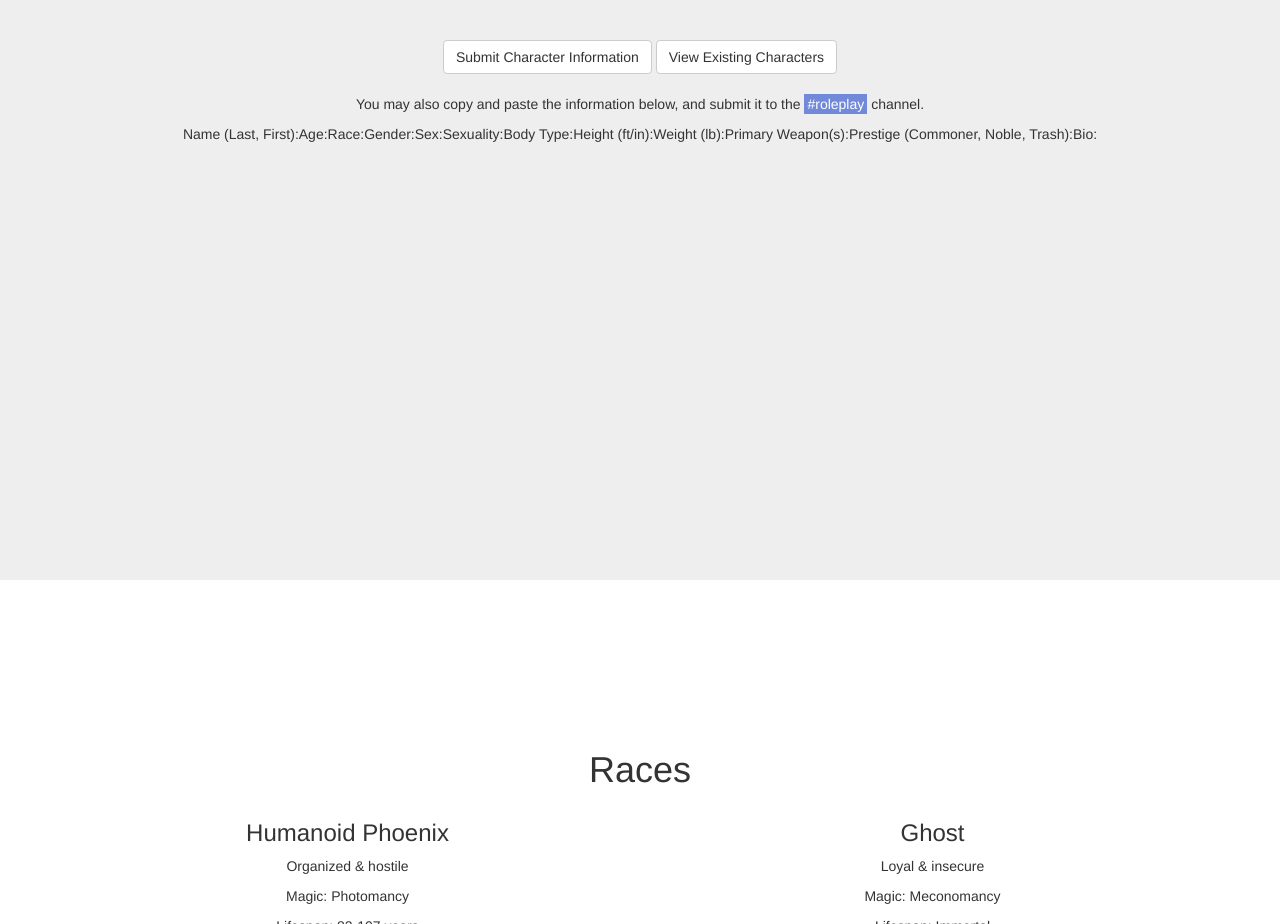
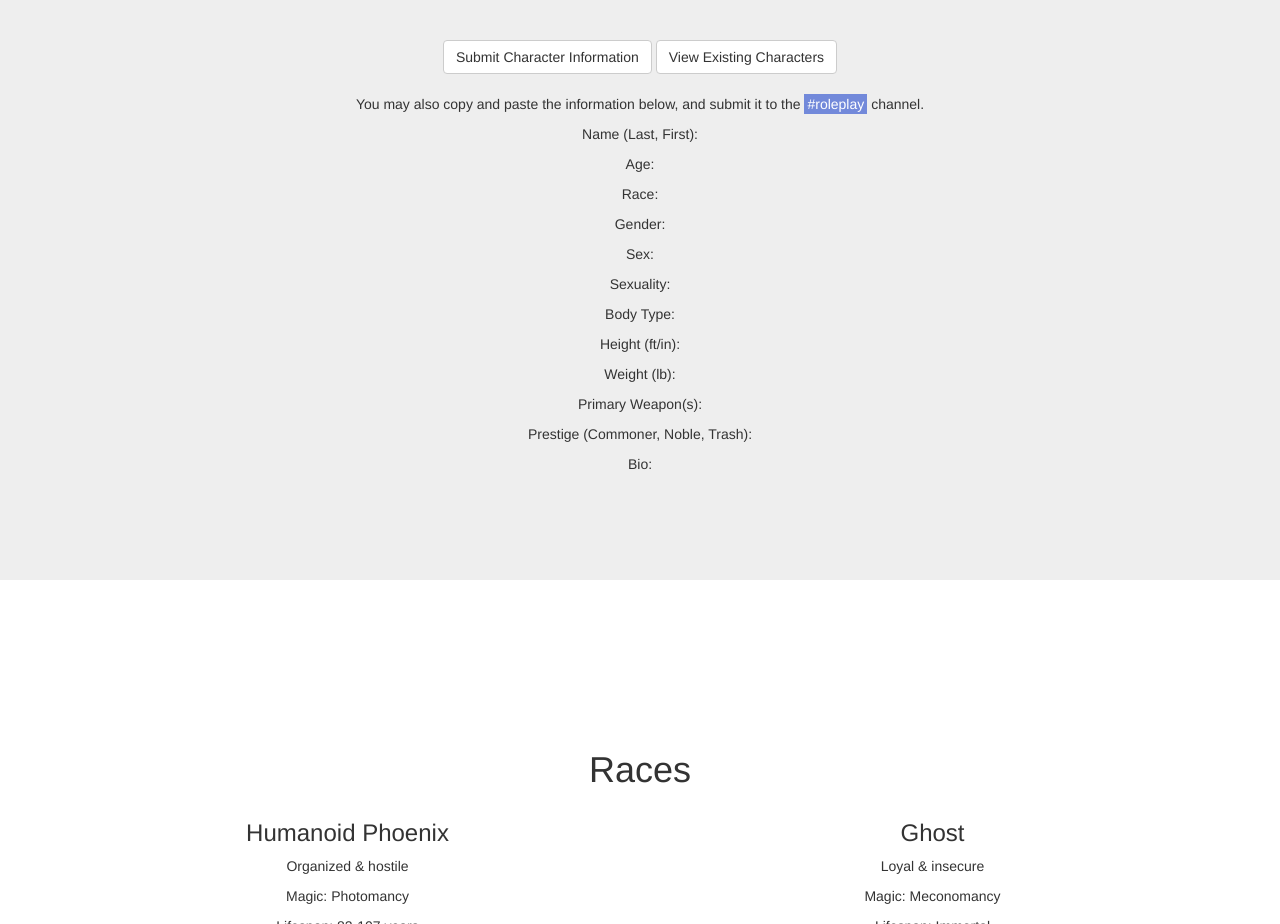
Before and after one commit to cataclysmdiscord/info, a website: page roleplay/index.html in a window 1280 px wide. Shown: the part 1020-1944 px from the top of the page. Drawn offline with Linux system fonts and the light colour scheme.

Commit message:
Update index.html

```diff
--- a/roleplay/index.html
+++ b/roleplay/index.html
@@ -93,20 +93,18 @@
                 <p>You may also copy and paste the information below, and submit it to the <span style="padding-left: 3px; padding-right: 3px; padding-top: 2px; padding-bottom: 2px; color: #ffffff; background: #7289da; transition: background-color 0.05s, color 0.05s;">#roleplay</span> channel.</p>
             </div>
             <div class="row">
-                <table align="center" style="text-align: left;">
-                    <tr>Name (Last, First):</tr>
-                    <tr>Age:</tr>
-                    <tr>Race:</tr>
-                    <tr>Gender:</tr>
-                    <tr>Sex:</tr>
-                    <tr>Sexuality:</tr>
-                    <tr>Body Type:</tr>
-                    <tr>Height (ft/in):</tr>
-                    <tr>Weight (lb):</tr>
-                    <tr>Primary Weapon(s):</tr>
-                    <tr>Prestige (Commoner, Noble, Trash):</tr>
-                    <tr>Bio:</tr>
-                </table>
+                <p>Name (Last, First):</p>
+                <p>Age:</p>
+                <p>Race:</p>
+                <p>Gender:</p>
+                <p>Sex:</p>
+                <p>Sexuality:</p>
+                <p>Body Type:</p>
+                <p>Height (ft/in):</p>
+                <p>Weight (lb):</p>
+                <p>Primary Weapon(s):</p>
+                <p>Prestige (Commoner, Noble, Trash):</p>
+                <p>Bio:</p>
             </div>
         </div>
     </section>
```
